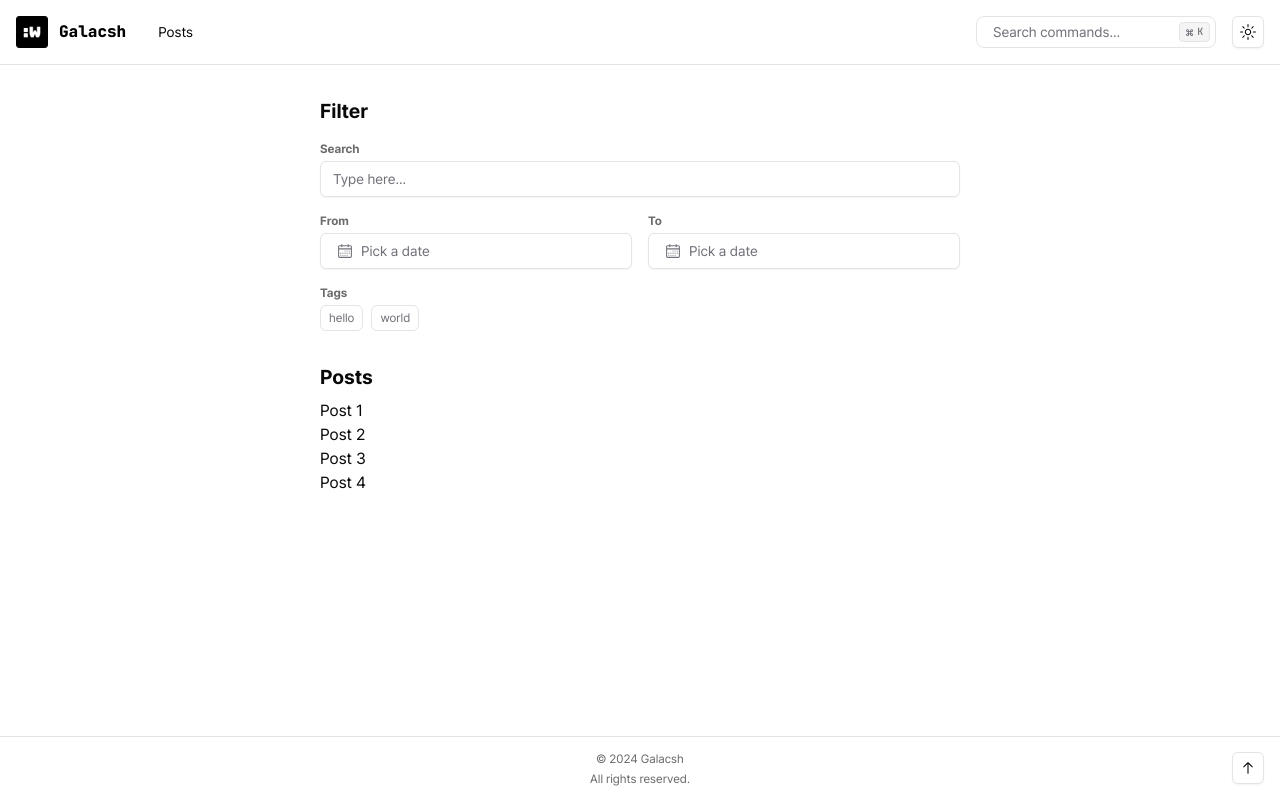
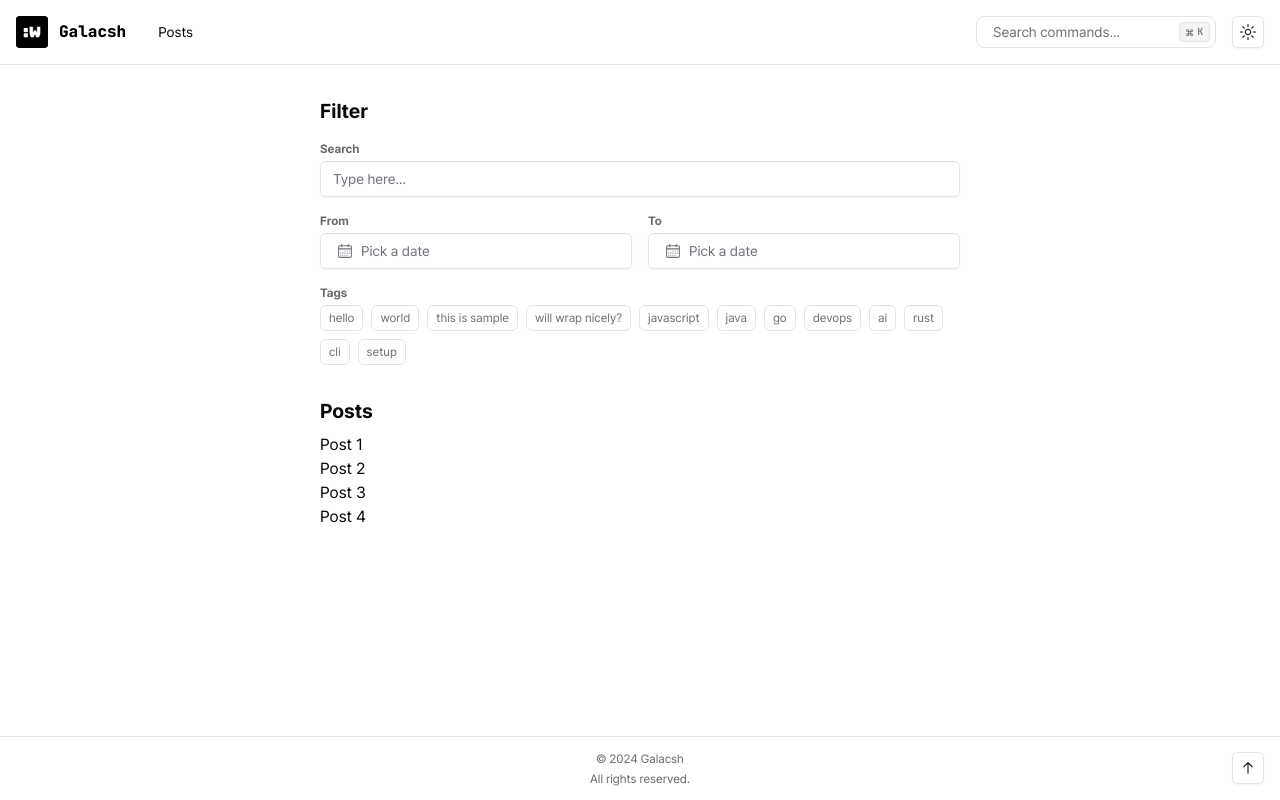
Before and after one commit to Galacsh/blog-template, a Next.js app: page /posts in a window 1280 px wide. Built offline with nearby package versions, Linux system fonts and the light colour scheme.

Commit message:
style: split inner components out

```diff
--- /dev/null
+++ b/components/posts-filter-date.tsx
@@ -0,0 +1,74 @@
+'use client'
+
+import { useEffect, useState } from 'react'
+import { CalendarIcon } from '@radix-ui/react-icons'
+import { Button } from '@/components/ui/button'
+import { Calendar } from '@/components/ui/calendar'
+import { Popover, PopoverContent, PopoverTrigger } from '@/components/ui/popover'
+import { FilterLabel } from '@/components/posts-filter-label'
+import { format } from 'date-fns/format'
+import { cn } from '@/lib/utils'
+
+export function DateFilter() {
+  const [from, setFrom] = useState<Date>()
+  const [to, setTo] = useState<Date>()
+
+  useEffect(() => {
+    if (from && to && from > to) {
+      setTo(undefined)
+    }
+  }, [from, to])
+
+  return (
+    <div className="w-full grid grid-cols-2 gap-4">
+      <FilterDatePicker
+        id="from"
+        label="From"
+        selected={from}
+        onSelect={setFrom}
+        placeholder="Pick a date"
+      />
+      <FilterDatePicker
+        id="to"
+        label="To"
+        selected={to}
+        onSelect={setTo}
+        placeholder="Pick a date"
+      />
+    </div>
+  )
+}
+
+type FilterDatePickerProps = Readonly<{
+  id: string
+  label: string
+  placeholder: string
+  selected: Date | undefined
+  onSelect: (selected: Date | undefined) => void
+}>
+
+function FilterDatePicker({ id, label, placeholder, selected, onSelect }: FilterDatePickerProps) {
+  return (
+    <div className="flex flex-col">
+      <FilterLabel htmlFor={id}>{label}</FilterLabel>
+      <Popover>
+        <PopoverTrigger asChild>
+          <Button
+            id={id}
+            variant={'outline'}
+            className={cn(
+              'w-full justify-start text-left font-normal',
+              !selected && 'text-muted-foreground'
+            )}
+          >
+            <CalendarIcon className="mr-2 h-4 w-4" />
+            {selected ? <span>{format(selected, 'PPP')}</span> : <span>{placeholder}</span>}
+          </Button>
+        </PopoverTrigger>
+        <PopoverContent className="w-auto p-0" align="start">
+          <Calendar mode="single" selected={selected} onSelect={onSelect} />
+        </PopoverContent>
+      </Popover>
+    </div>
+  )
+}
--- /dev/null
+++ b/components/posts-filter-label.tsx
@@ -0,0 +1,14 @@
+import { Label } from '@/components/ui/label'
+
+type FilterLabelProps = Readonly<{
+  htmlFor?: string
+  children: React.ReactNode
+}>
+
+export function FilterLabel({ htmlFor, children }: FilterLabelProps) {
+  return (
+    <Label htmlFor={htmlFor} className="font-bold text-xs text-foreground/60 block mb-1">
+      {children}
+    </Label>
+  )
+}
--- /dev/null
+++ b/components/posts-filter-query.tsx
@@ -0,0 +1,22 @@
+'use client'
+
+import { useState } from 'react'
+import { Input } from '@/components/ui/input'
+import { FilterLabel } from '@/components/posts-filter-label'
+
+export function QueryFilter() {
+  const [query, setQuery] = useState<string>()
+
+  return (
+    <div className="w-full">
+      <FilterLabel htmlFor="query">Search</FilterLabel>
+      <Input
+        type="search"
+        id="query"
+        placeholder="Type here..."
+        value={query}
+        onChange={(e) => setQuery(e.target.value)}
+      />
+    </div>
+  )
+}
--- /dev/null
+++ b/components/posts-filter-tag.tsx
@@ -0,0 +1,63 @@
+'use client'
+
+import { useState } from 'react'
+import { FilterLabel } from '@/components/posts-filter-label'
+import { cn } from '@/lib/utils'
+import { Tag } from '@/lib/types'
+
+type TagFilterProps = Readonly<{
+  available: Tag[]
+}>
+
+export function TagFilter({ available }: TagFilterProps) {
+  const [selected, setSelected] = useState<Tag[]>([])
+
+  return (
+    <div className="w-full">
+      <FilterLabel htmlFor="tags">Tags</FilterLabel>
+      <div id="tags" className="flex flex-row flex-wrap gap-2">
+        {available.map((tag, idx) => (
+          <TagFilterItem
+            key={'tag_' + idx}
+            tag={tag}
+            isSelected={selected.includes(tag)}
+            onSelect={(selectedTag) => setSelected([...selected, selectedTag])}
+            onDeselect={(deselected) => setSelected(selected.filter((t) => t !== deselected))}
+          ></TagFilterItem>
+        ))}
+      </div>
+    </div>
+  )
+}
+
+type TagFilterItemProps = Readonly<{
+  tag: Tag
+  isSelected: boolean
+  onSelect: (tag: Tag) => void
+  onDeselect: (tag: Tag) => void
+}>
+
+function TagFilterItem({ tag, isSelected, onSelect, onDeselect }: TagFilterItemProps) {
+  const toggle = () => {
+    if (isSelected) onDeselect(tag)
+    else onSelect(tag)
+  }
+
+  return (
+    <button
+      className={cn(
+        'px-2 py-1 text-xs rounded-md',
+        'border hover:text-accent-foreground bg-background hover:bg-accent',
+        {
+          'text-muted-foreground': !isSelected,
+          'text-foreground': isSelected,
+          'border-input': !isSelected,
+          'border-foreground hover:border-accent-foreground': isSelected,
+        }
+      )}
+      onClick={toggle}
+    >
+      {tag}
+    </button>
+  )
+}
--- a/components/posts-filter.tsx
+++ b/components/posts-filter.tsx
@@ -1,15 +1,23 @@
 'use client'
 
-import { useEffect, useState } from 'react'
-import { CalendarIcon } from '@radix-ui/react-icons'
-import { Input } from '@/components/ui/input'
-import { Label } from '@/components/ui/label'
-import { Button } from '@/components/ui/button'
-import { Calendar } from '@/components/ui/calendar'
-import { Popover, PopoverContent, PopoverTrigger } from '@/components/ui/popover'
-import { format } from 'date-fns/format'
-import { cn } from '@/lib/utils'
-import { Tag } from '@/lib/types'
+import { QueryFilter } from '@/components/posts-filter-query'
+import { DateFilter } from '@/components/posts-filter-date'
+import { TagFilter } from '@/components/posts-filter-tag'
+
+const availableTags = [
+  'hello',
+  'world',
+  'this is sample',
+  'will wrap nicely?',
+  'javascript',
+  'java',
+  'go',
+  'devops',
+  'ai',
+  'rust',
+  'cli',
+  'setup',
+]
 
 export function PostsFilter() {
   return (
@@ -17,154 +25,7 @@ export function PostsFilter() {
       <h1 className="block font-bold text-xl">Filter</h1>
       <QueryFilter />
       <DateFilter />
-      <TagFilter available={['hello', 'world']} />
+      <TagFilter available={availableTags} />
     </div>
   )
 }
-
-function QueryFilter() {
-  const [query, setQuery] = useState<string>()
-
-  return (
-    <div className="w-full">
-      <FilterLabel htmlFor="query">Search</FilterLabel>
-      <Input
-        type="search"
-        id="query"
-        placeholder="Type here..."
-        value={query}
-        onChange={(e) => setQuery(e.target.value)}
-      />
-    </div>
-  )
-}
-
-function DateFilter() {
-  const [from, setFrom] = useState<Date>()
-  const [to, setTo] = useState<Date>()
-
-  useEffect(() => {
-    if (from && to && from > to) {
-      setTo(undefined)
-    }
-  }, [from, to])
-
-  return (
-    <div className="w-full grid grid-cols-2 gap-4">
-      <FilterDatePicker
-        id="from"
-        label="From"
-        selected={from}
-        onSelect={setFrom}
-        placeholder="Pick a date"
-      />
-      <FilterDatePicker
-        id="to"
-        label="To"
-        selected={to}
-        onSelect={setTo}
-        placeholder="Pick a date"
-      />
-    </div>
-  )
-}
-
-type TagFilterProps = Readonly<{
-  available: Tag[]
-}>
-
-function TagFilter({ available }: TagFilterProps) {
-  const [selected, setSelected] = useState<Tag[]>([])
-
-  return (
-    <div className="w-full">
-      <FilterLabel htmlFor="tags">Tags</FilterLabel>
-      <div id="tags" className="flex flex-row flex-wrap gap-2">
-        {available.map((tag, idx) => (
-          <TagFilterItem
-            key={'tag_' + idx}
-            tag={tag}
-            isSelected={selected.includes(tag)}
-            onSelect={(selectedTag) => setSelected([...selected, selectedTag])}
-            onDeselect={(deselected) => setSelected(selected.filter((t) => t !== deselected))}
-          ></TagFilterItem>
-        ))}
-      </div>
-    </div>
-  )
-}
-
-type TagFilterItemProps = Readonly<{
-  tag: Tag
-  isSelected: boolean
-  onSelect: (tag: Tag) => void
-  onDeselect: (tag: Tag) => void
-}>
-
-function TagFilterItem({ tag, isSelected, onSelect, onDeselect }: TagFilterItemProps) {
-  const toggle = () => {
-    if (isSelected) onDeselect(tag)
-    else onSelect(tag)
-  }
-
-  return (
-    <button
-      className={cn('px-2 py-1 text-xs rounded-md border border-input', {
-        'text-muted-foreground hover:text-accent-foreground': !isSelected,
-        'text-background hover:text-background/80': isSelected,
-        'bg-background hover:bg-accent': !isSelected,
-        'bg-foreground hover:bg-foreground/80': isSelected,
-      })}
-      onClick={toggle}
-    >
-      {tag}
-    </button>
-  )
-}
-
-type FilterLabelProps = Readonly<{
-  htmlFor?: string
-  children: React.ReactNode
-}>
-
-function FilterLabel({ htmlFor, children }: FilterLabelProps) {
-  return (
-    <Label htmlFor={htmlFor} className="font-bold text-xs text-foreground/60 block mb-1">
-      {children}
-    </Label>
-  )
-}
-
-type FilterDatePickerProps = Readonly<{
-  id: string
-  label: string
-  placeholder: string
-  selected: Date | undefined
-  onSelect: (selected: Date | undefined) => void
-}>
-
-function FilterDatePicker({ id, label, placeholder, selected, onSelect }: FilterDatePickerProps) {
-  return (
-    <div className="flex flex-col">
-      <FilterLabel htmlFor={id}>{label}</FilterLabel>
-      <Popover>
-        <PopoverTrigger asChild>
-          <Button
-            id={id}
-            variant={'outline'}
-            className={cn(
-              'w-full justify-start text-left font-normal',
-              !selected && 'text-muted-foreground'
-            )}
-          >
-            <CalendarIcon className="mr-2 h-4 w-4" />
-            {selected ? <span>{format(selected, 'PPP')}</span> : <span>{placeholder}</span>}
-          </Button>
-        </PopoverTrigger>
-        <PopoverContent className="w-auto p-0" align="start">
-          <Calendar mode="single" selected={selected} onSelect={onSelect} />
-        </PopoverContent>
-      </Popover>
-    </div>
-  )
-}
```
